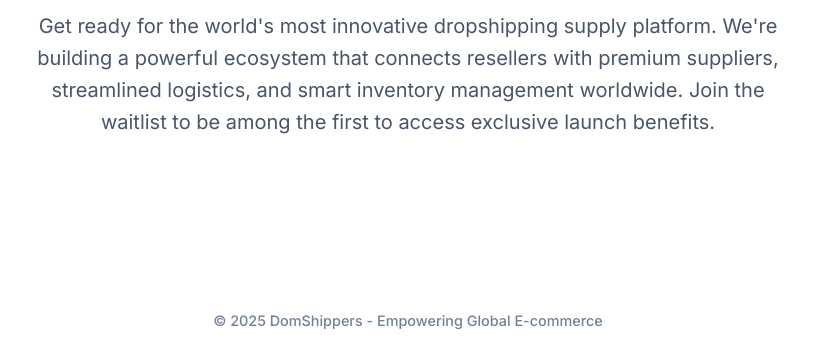
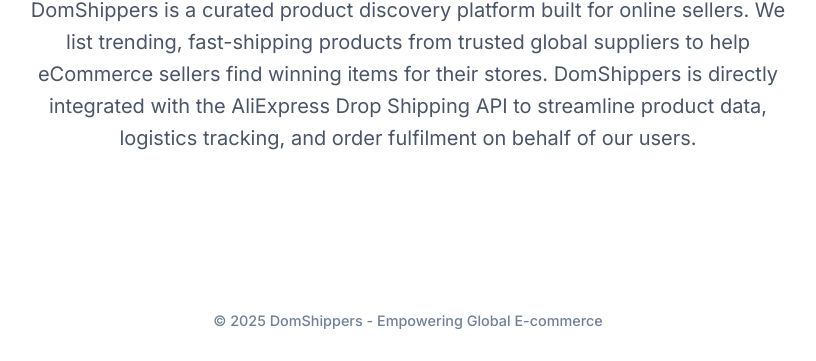
Before and after one commit to NicoS3064/DomShippers, a plain HTML site: page index.html in a window 1280 px wide. Shown: the part 439-800 px from the top of the page, without its empty margins (232-1048 px from the left). Drawn offline with Linux system fonts and the light colour scheme.

Commit message:
Add files via upload

```diff
--- a/index.html
+++ b/index.html
@@ -123,7 +123,9 @@
             DomShippers
         </div>
         <h1>Transforming Global<br> E-commerce</h1>
-        <p>Get ready for the world's most innovative dropshipping supply platform. We're building a powerful ecosystem that connects resellers with premium suppliers, streamlined logistics, and smart inventory management worldwide. Join the waitlist to be among the first to access exclusive launch benefits.</p>
+        <p>DomShippers is a curated product discovery platform built for online sellers.
+            We list trending, fast-shipping products from trusted global suppliers to help eCommerce sellers find winning items for their stores.
+            DomShippers is directly integrated with the AliExpress Drop Shipping API to streamline product data, logistics tracking, and order fulfilment on behalf of our users.</p>
     </div>
     <footer>&copy; 2025 DomShippers - Empowering Global E-commerce</footer>
 </body>
```
